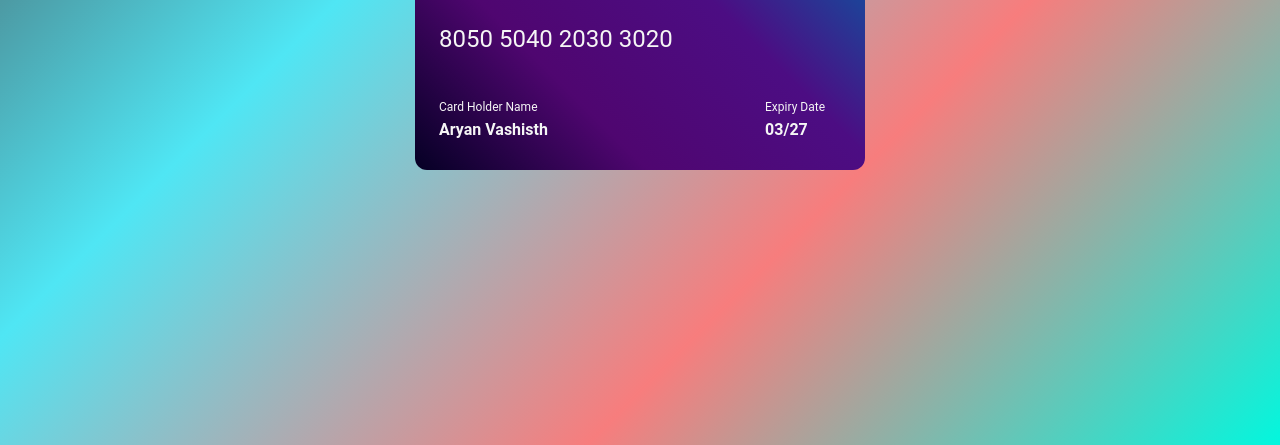
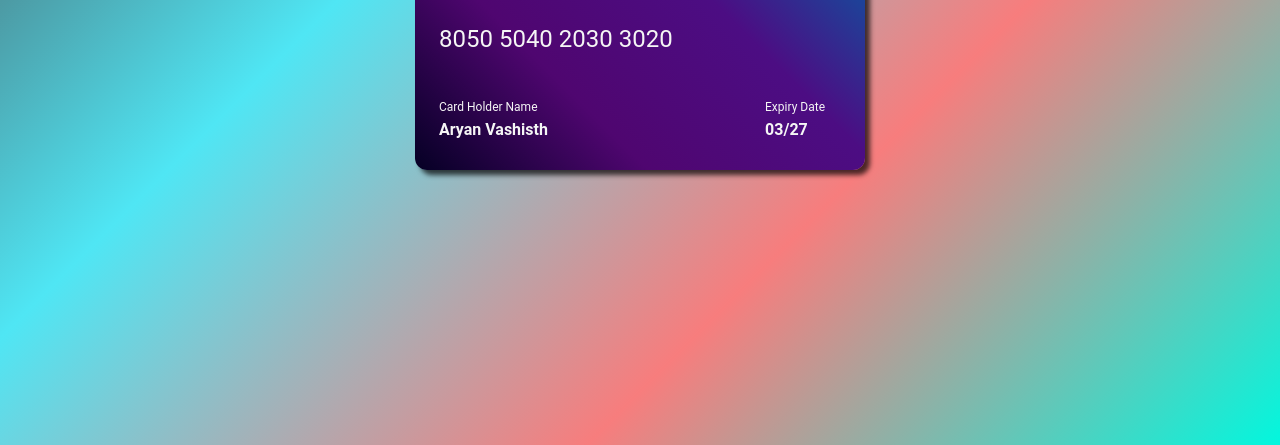
Before and after one commit to twentythreeitis/htmlcssonly, a plain HTML site: page minor projects/MP3 (Credit Card Design)/index.html in a window 1280 px wide. Shown: the part 355-800 px from the top of the page. Drawn offline with Linux system fonts and the light colour scheme.

Commit message:
Update styles.css

```diff
--- a/minor projects/MP3 (Credit Card Design)/styles.css
+++ b/minor projects/MP3 (Credit Card Design)/styles.css
@@ -23,6 +23,7 @@ body{
     width: 450px;
     display: block;
     background: linear-gradient(45deg, rgb(5, 0, 36), rgb(79, 6, 112), rgb(76, 13, 131), rgb(4, 95, 164));
+    box-shadow: 5px 5px 5px rgba(0,0,0,0.7);
     border-radius: 12px;
 }
 
```
